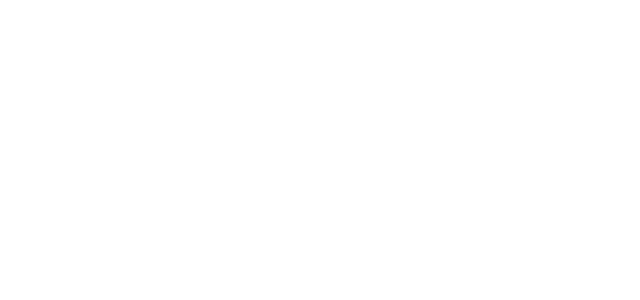
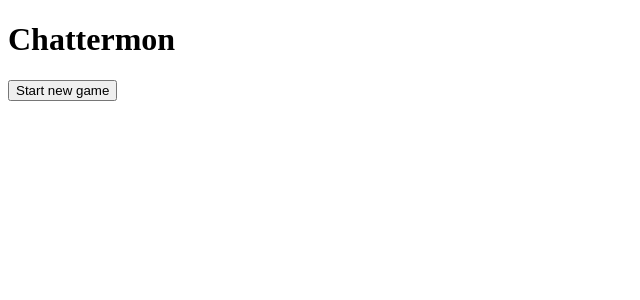
Before and after one commit to tcparker976/greenfield-project, a React app: page /login in a window 1280 px wide. Shown: the top 300 px of the page, without its empty margins (0-640 px from the left). Built offline with nearby package versions, Linux system fonts and the light colour scheme; the HTML template or start-up script is replaced by a standard one.

Commit message:
add new node packages, components, refactor app.jsx

```diff
--- a/client/src/components/App.jsx
+++ b/client/src/components/App.jsx
@@ -3,14 +3,18 @@
 
 import Home from './Home.jsx';
 import Game from './Game.jsx';
+import Login from './Login.jsx';
+import Signup from './Signup.jsx';
 import io from 'socket.io-client';
 
 const App = () => {
   return (
     <div>
       <Switch>
-        <Route exact path='/' component={Home} />
+        <Route path='/' component={Home} />
         <Route path='/game/:gameid' component={Game} />
+        <Route path='/login' component={Login} />
+        <Route path='/signup' component={Signup} />
       </Switch>
     </div>
   );
--- a/package.json
+++ b/package.json
@@ -16,6 +16,7 @@
     "test": "mocha test --exit"
   },
   "dependencies": {
+    "axios": "^0.17.1",
     "babel-cli": "^6.26.0",
     "babel-core": "^6.26.0",
     "babel-loader": "^7.1.2",
@@ -26,11 +27,13 @@
     "express": "^4.16.2",
     "lodash": "^4.17.4",
     "moment": "^2.19.2",
+    "pg": "7.4.0",
     "pokeapi": "0.0.1",
     "react": "^16.1.1",
     "react-dom": "^16.1.1",
     "react-router-dom": "^4.2.2",
     "react-textarea-autosize": "^5.2.1",
+    "sequelize": "^4.22.9",
     "socket.io": "^2.0.4",
     "socket.io-client": "^2.0.4",
     "style-loader": "^0.19.0",
@@ -42,6 +45,7 @@
     "chai": "^4.1.2",
     "eslint-config-hackreactor": "git://github.com/reactorcore/eslint-config-hackreactor.git",
     "mocha": "^4.0.1",
+    "mysql": "^2.15.0",
     "nodemon": "^1.12.1",
     "react-hot-loader": "^3.1.2",
     "supertest": "^3.0.0"
```
Also changed, not shown: 1 other file (tests, documents, lock files or other folders).
